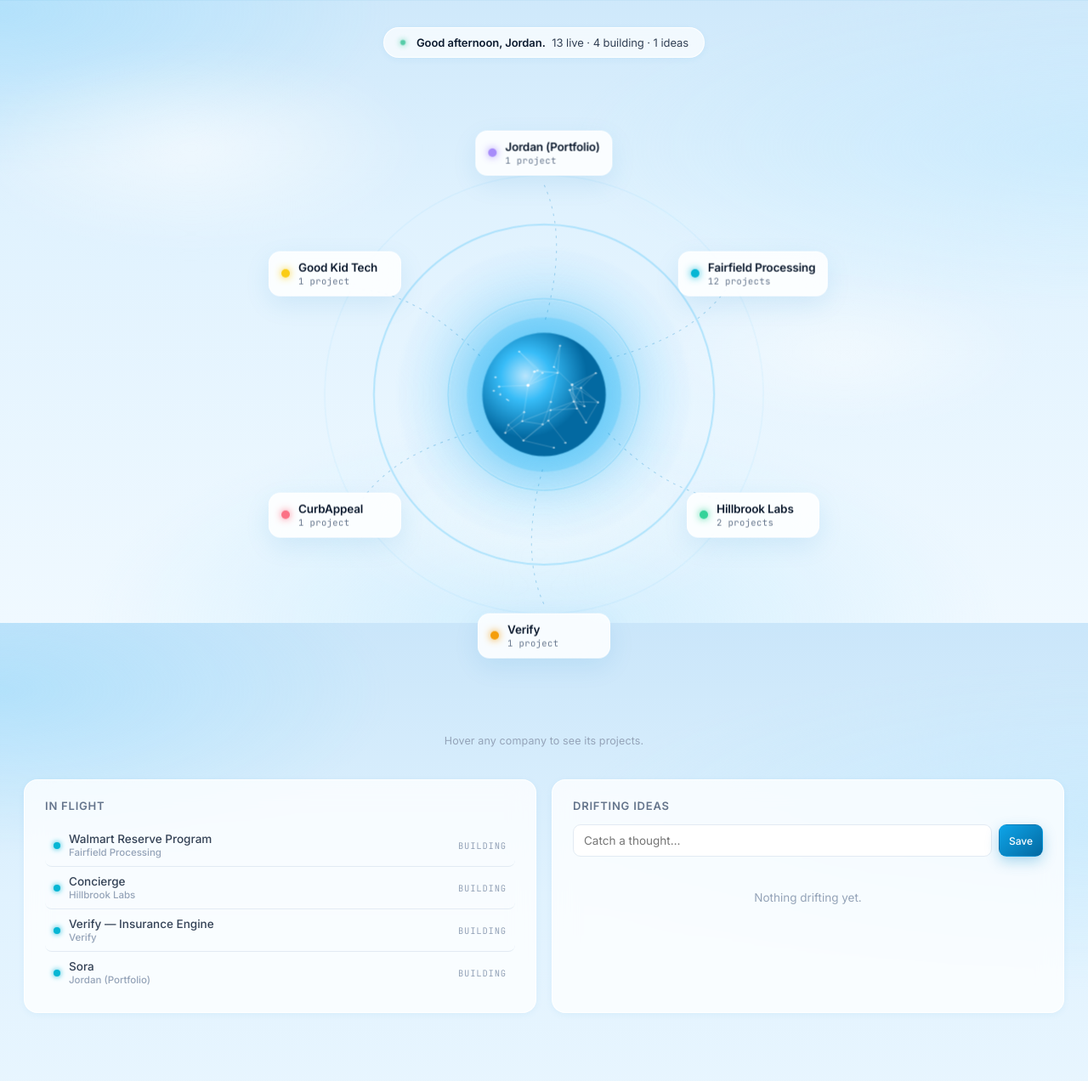
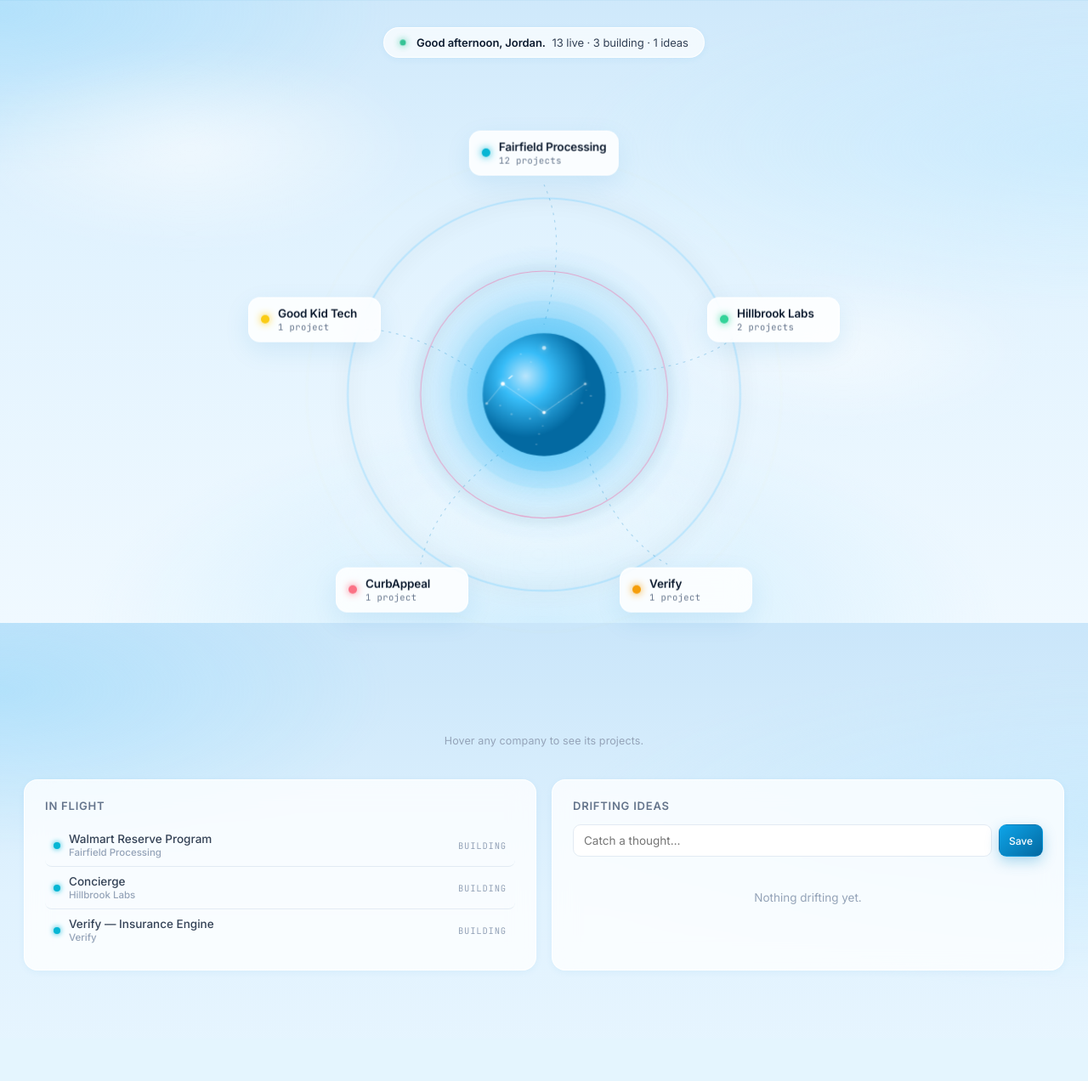
Before and after one commit to polyfilai-lab/sora, a Flask app: page / in a window 1280 px wide. Shown: the part 67-1339 px from the top of the page at 85% size. After the commit the page ends 1209 px from the top, so only its background shows below. Run offline with Flask 3, Linux system fonts and the light colour scheme; some libraries are stand-ins or nearby versions.

Commit message:
Brain refinements: drop Portfolio, Libra constellation, spectrum rings, shooting stars

```diff
--- a/app.py
+++ b/app.py
@@ -307,6 +307,36 @@
 _bootstrap_if_empty()
 
 
+# Idempotent migrations — safe to run on every boot. They only act if the
+# old state is detected.
+def _run_idempotent_migrations():
+    try:
+        data = store.load()
+        portfolio = next(
+            (c for c in data["companies"] if c["name"].strip().lower() in
+             {"jordan (portfolio)", "jordan portfolio"}),
+            None,
+        )
+        if portfolio:
+            pcid = portfolio["id"]
+            kept: list[dict] = []
+            for p in data["projects"]:
+                if p["name"] == "Sora" and p.get("company_id") == pcid:
+                    continue  # delete the meta-Sora project
+                if p.get("company_id") == pcid:
+                    p["company_id"] = None  # unassign others
+                kept.append(p)
+            data["projects"] = kept
+            data["companies"] = [c for c in data["companies"] if c["id"] != pcid]
+            store.save(data)
+            print("[sora] migration: removed Jordan (Portfolio) + Sora project", flush=True)
+    except Exception as e:
+        print(f"[sora] migration skipped: {type(e).__name__}: {e}", flush=True)
+
+
+_run_idempotent_migrations()
+
+
 # Manual re-bootstrap endpoint (idempotent — only seeds if empty)
 @app.post("/api/bootstrap")
 def api_bootstrap():
--- a/static/sora.css
+++ b/static/sora.css
@@ -212,22 +212,52 @@
   overflow: visible;
 }
 
-/* Sonar rings — three rings expanding outward */
+/* Sonar rings — three rings expanding outward, each cycling through a spectrum */
 .brain-ring {
   fill: none;
-  stroke: var(--sky-400);
-  stroke-width: 1.2;
+  stroke-width: 1.4;
   transform-origin: center;
   transform-box: fill-box;
-  animation: sonar 4.5s ease-out infinite;
   opacity: 0;
+  filter: drop-shadow(0 0 6px currentColor);
 }
-.brain-ring.r2 { animation-delay: 1.5s; stroke-width: 1; }
-.brain-ring.r3 { animation-delay: 3s;   stroke-width: 0.8; }
+.brain-ring.r1 {
+  animation: sonar 4.5s ease-out infinite, hue-1 14s linear infinite;
+}
+.brain-ring.r2 {
+  animation: sonar 4.5s ease-out infinite 1.5s, hue-2 14s linear infinite;
+  stroke-width: 1.1;
+}
+.brain-ring.r3 {
+  animation: sonar 4.5s ease-out infinite 3s, hue-3 14s linear infinite;
+  stroke-width: 0.9;
+}
 @keyframes sonar {
-  0%   { transform: scale(0.6); opacity: 0; }
-  20%  { opacity: 0.6; }
-  100% { transform: scale(2.3); opacity: 0; }
+  0%   { transform: scale(0.55); opacity: 0; }
+  18%  { opacity: 0.75; }
+  100% { transform: scale(2.4);  opacity: 0; }
+}
+/* Spectrum cycles, phase-offset per ring for a continuous chase */
+@keyframes hue-1 {
+  0%, 100% { stroke: #38bdf8; }   /* cyan */
+  20%      { stroke: #a78bfa; }   /* violet */
+  40%      { stroke: #f472b6; }   /* pink */
+  60%      { stroke: #fbbf24; }   /* gold */
+  80%      { stroke: #34d399; }   /* mint */
+}
+@keyframes hue-2 {
+  0%, 100% { stroke: #f472b6; }
+  20%      { stroke: #fbbf24; }
+  40%      { stroke: #34d399; }
+  60%      { stroke: #38bdf8; }
+  80%      { stroke: #a78bfa; }
+}
+@keyframes hue-3 {
+  0%, 100% { stroke: #34d399; }
+  20%      { stroke: #38bdf8; }
+  40%      { stroke: #a78bfa; }
+  60%      { stroke: #f472b6; }
+  80%      { stroke: #fbbf24; }
 }
 
 /* Brain core: breathing + soft glow */
@@ -252,39 +282,74 @@
   fill: url(#brain-grad);
 }
 
-/* Neural mesh — dots + lines inside the core */
-.neural-dot {
-  fill: rgba(255, 255, 255, 0.55);
+/* Libra constellation — replaces the random neural mesh */
+.libra-star {
+  fill: rgba(255, 255, 255, 0.5);
 }
-.neural-dot.active {
+.libra-star.bright {
   fill: white;
-  animation: flicker 1.8s ease-in-out infinite;
+  filter: drop-shadow(0 0 4px rgba(255,255,255,0.95));
+  animation: twinkle 2.6s ease-in-out infinite;
 }
-.neural-dot.active.d2 { animation-delay: 0.4s; }
-.neural-dot.active.d3 { animation-delay: 0.8s; }
-.neural-dot.active.d4 { animation-delay: 1.2s; }
-.neural-dot.active.d5 { animation-delay: 1.6s; }
-@keyframes flicker {
-  0%, 100% { opacity: 1;   r: 1.8; }
-  50%      { opacity: 0.4; r: 1.2; }
+.libra-star.b1 { animation-delay: 0s; }
+.libra-star.b2 { animation-delay: 0.6s; }
+.libra-star.b3 { animation-delay: 1.2s; }
+.libra-star.b4 { animation-delay: 1.8s; }
+@keyframes twinkle {
+  0%, 100% { opacity: 1;   transform: scale(1); }
+  50%      { opacity: 0.55; transform: scale(0.8); }
+}
+.libra-star { transform-origin: center; transform-box: fill-box; }
+
+.libra-line {
+  stroke: rgba(255, 255, 255, 0.45);
+  stroke-width: 0.8;
+  fill: none;
+  filter: drop-shadow(0 0 3px rgba(255,255,255,0.4));
+}
+.libra-line.pulse {
+  stroke: white;
+  stroke-width: 1.2;
+  stroke-dasharray: 6 120;
+  stroke-dashoffset: 0;
+  animation: travel 2.8s linear infinite;
+}
+.libra-line.pulse.p2 { animation-delay: 0.9s; }
+@keyframes travel {
+  to { stroke-dashoffset: -126; }
 }
 
-.neural-line {
-  stroke: rgba(255, 255, 255, 0.32);
-  stroke-width: 0.7;
-  fill: none;
+/* ── Shooting stars — streak across the brain canvas ──────── */
+.shooting-stars {
+  position: absolute;
+  inset: 0;
+  pointer-events: none;
+  overflow: hidden;
+  z-index: 2;
+  border-radius: 999px;  /* clip to roughly the brain area */
 }
-.neural-line.pulse {
-  stroke: white;
-  stroke-width: 1;
-  stroke-dasharray: 4 100;
-  stroke-dashoffset: 0;
-  animation: travel 2.4s linear infinite;
+.shooting-star {
+  position: absolute;
+  width: 110px; height: 2px;
+  background: linear-gradient(90deg,
+    transparent 0%,
+    rgba(255, 255, 255, 0)  10%,
+    rgba(255, 255, 255, 0.85) 70%,
+    white 100%);
+  border-radius: 99px;
+  transform-origin: right center;
+  filter:
+    drop-shadow(0 0 5px rgba(255,255,255,0.95))
+    drop-shadow(0 0 14px rgba(125, 211, 252, 0.6))
+    drop-shadow(0 0 24px rgba(167, 139, 250, 0.4));
+  opacity: 0;
+  animation: shoot 1.05s ease-out forwards;
 }
-.neural-line.pulse.p2 { animation-delay: 0.8s; }
-.neural-line.pulse.p3 { animation-delay: 1.6s; }
-@keyframes travel {
-  to { stroke-dashoffset: -104; }
+@keyframes shoot {
+  0%   { opacity: 0; transform: translate(0, 0) rotate(var(--rot, 30deg)); }
+  10%  { opacity: 1; }
+  88%  { opacity: 1; }
+  100% { opacity: 0; transform: translate(var(--dx, 400px), var(--dy, 200px)) rotate(var(--rot, 30deg)); }
 }
 
 /* Connection lines from brain to each company chip */
--- a/static/sora.js
+++ b/static/sora.js
@@ -398,48 +398,118 @@
     };
   }
 
-  function renderNeuralMesh() {
+  // Libra constellation — 4 main stars (α, β, γ, σ) form the balance / kite,
+  // plus a handful of dim ambient stars for context. Positioned inside the
+  // brain core (radius 72 around BRAIN_CX, BRAIN_CY).
+  function renderLibra() {
     const g = document.getElementById('neural-mesh');
     if (!g) return;
-    const rand = rng('sora-brain-v1');
-    const N = 32;
-    const dots = [];
-    for (let i = 0; i < N; i++) {
-      // Cluster inside the brain core circle (R = 72 around cx, cy)
-      let x, y, ok = false;
-      let tries = 0;
-      while (!ok && tries < 12) {
-        x = BRAIN_CX + (rand() - 0.5) * 130;
-        y = BRAIN_CY + (rand() - 0.5) * 130;
-        const dx = x - BRAIN_CX, dy = y - BRAIN_CY;
-        if (Math.sqrt(dx*dx + dy*dy) < BRAIN_R - 6) ok = true;
+
+    const CX = BRAIN_CX, CY = BRAIN_CY;
+    // Stars in a 100×100 normalized space, then mapped to brain coords.
+    // Real Libra: β (top, brightest), α (lower-left), γ (lower-right), σ (bottom)
+    const SCALE = 1.05; // half-width of the constellation in svg units
+    function pos(nx, ny) {
+      return {
+        x: CX + (nx - 50) * SCALE,
+        y: CY + (ny - 50) * SCALE,
+      };
+    }
+    const beta  = pos(50,  -2);   // top apex of the scale
+    const alpha = pos(  4, 38);   // lower-left
+    const gamma = pos(96, 38);    // lower-right
+    const sigma = pos(50, 70);    // bottom
+    const upsilon = pos(-14, 60); // far left dimmer star
+
+    const lines = [
+      [alpha, beta],
+      [beta,  gamma],
+      [gamma, sigma],
+      [sigma, alpha],
+      [alpha, upsilon],
+    ];
+
+    const stars = [
+      { p: beta,    r: 2.8, bright: true, b: 1 },  // brightest
+      { p: alpha,   r: 2.4, bright: true, b: 2 },
+      { p: sigma,   r: 2.1, bright: true, b: 3 },
+      { p: gamma,   r: 1.9, bright: true, b: 4 },
+      { p: upsilon, r: 1.6, bright: false },
+    ];
+
+    // Ambient background stars — non-constellation, for visual density
+    const rand = rng('libra-ambient-v1');
+    const ambient = [];
+    for (let i = 0; i < 14; i++) {
+      let ax, ay, ok = false, tries = 0;
+      while (!ok && tries < 10) {
+        ax = CX + (rand() - 0.5) * 130;
+        ay = CY + (rand() - 0.5) * 130;
+        const dx = ax - CX, dy = ay - CY;
+        if (Math.sqrt(dx*dx + dy*dy) < BRAIN_R - 8) ok = true;
         tries++;
       }
-      dots.push({ x, y, active: i < 5 });
+      ambient.push({ x: ax, y: ay, r: 0.6 + rand() * 0.7 });
     }
 
     let html = '';
-    // Lines between nearby dots
-    let lineIdx = 0;
-    for (let i = 0; i < dots.length; i++) {
-      for (let j = i + 1; j < dots.length; j++) {
-        const dx = dots[i].x - dots[j].x, dy = dots[i].y - dots[j].y;
-        const d = Math.sqrt(dx*dx + dy*dy);
-        if (d < 38 && rand() < 0.5) {
-          const isPulse = lineIdx < 3;
-          const cls = 'neural-line' + (isPulse ? ' pulse p' + (lineIdx + 1) : '');
-          html += `<line class="${cls}" x1="${dots[i].x.toFixed(1)}" y1="${dots[i].y.toFixed(1)}" x2="${dots[j].x.toFixed(1)}" y2="${dots[j].y.toFixed(1)}"/>`;
-          lineIdx++;
-        }
-      }
+    // Lines (drawn first, behind stars)
+    lines.forEach((ln, i) => {
+      const isPulse = i < 2;  // top two edges pulse, rest are static
+      const cls = 'libra-line' + (isPulse ? ' pulse p' + (i + 1) : '');
+      html += `<line class="${cls}" x1="${ln[0].x.toFixed(1)}" y1="${ln[0].y.toFixed(1)}" x2="${ln[1].x.toFixed(1)}" y2="${ln[1].y.toFixed(1)}"/>`;
+    });
+    // Ambient dim stars
+    ambient.forEach(a => {
+      html += `<circle class="libra-star" cx="${a.x.toFixed(1)}" cy="${a.y.toFixed(1)}" r="${a.r.toFixed(1)}" opacity="0.55"/>`;
+    });
+    // Main Libra stars
+    stars.forEach(s => {
+      const cls = 'libra-star' + (s.bright ? ' bright b' + s.b : '');
+      html += `<circle class="${cls}" cx="${s.p.x.toFixed(1)}" cy="${s.p.y.toFixed(1)}" r="${s.r}"/>`;
+    });
+
+    g.innerHTML = html;
+  }
+
+  // ── Shooting stars — spawn one every ~700–1500ms ─────────
+  let shootingStarsTimer = null;
+  function spawnShootingStar() {
+    const c = document.getElementById('shooting-stars');
+    if (!c) return;
+    const star = document.createElement('div');
+    star.className = 'shooting-star';
+
+    // Random starting point in the upper portion of the canvas
+    const startX = Math.random() * 75;        // 0% – 75%
+    const startY = Math.random() * 55;        // 0% – 55%
+    // Diagonal travel angle (always downward, 20–55° below horizontal)
+    const angle = 18 + Math.random() * 38;
+    const dist  = 320 + Math.random() * 240;  // 320–560 px
+    const dx = Math.cos(angle * Math.PI / 180) * dist;
+    const dy = Math.sin(angle * Math.PI / 180) * dist;
+
+    star.style.left = startX + '%';
+    star.style.top  = startY + '%';
+    star.style.setProperty('--rot', angle + 'deg');
+    star.style.setProperty('--dx', dx.toFixed(0) + 'px');
+    star.style.setProperty('--dy', dy.toFixed(0) + 'px');
+    star.style.animationDuration = (0.85 + Math.random() * 0.55).toFixed(2) + 's';
+    // Slight length variance
+    star.style.width = (80 + Math.random() * 70).toFixed(0) + 'px';
+
+    c.appendChild(star);
+    setTimeout(() => star.remove(), 1600);
+  }
+
+  function startShootingStars() {
+    function loop() {
+      spawnShootingStar();
+      // Occasionally double-up for a richer feel
+      if (Math.random() < 0.18) setTimeout(spawnShootingStar, 220);
+      shootingStarsTimer = setTimeout(loop, 700 + Math.random() * 900);
     }
-    // Dots on top
-    dots.forEach((d, i) => {
-      const r = d.active ? 1.8 : 1.3;
-      const cls = 'neural-dot' + (d.active ? ' active d' + (i % 5 + 1) : '');
-      html += `<circle class="${cls}" cx="${d.x.toFixed(1)}" cy="${d.y.toFixed(1)}" r="${r}"/>`;
-    });
-    g.innerHTML = html;
+    loop();
   }
 
   function placeChipsAndConnectors() {
@@ -572,8 +642,9 @@
   function init() {
     setGreeting();
     pingAll();
-    renderNeuralMesh();
+    renderLibra();
     placeChipsAndConnectors();
+    startShootingStars();
   }
   if (document.readyState === 'loading') {
     document.addEventListener('DOMContentLoaded', init);
--- a/templates/dashboard.html
+++ b/templates/dashboard.html
@@ -48,6 +48,8 @@
       <!-- Connection lines + chip anchors are injected by JS -->
       <g id="brain-connectors"></g>
     </svg>
+
+    <div class="shooting-stars" id="shooting-stars"></div>
 
     <div class="chip-layer" id="chip-layer">
       <!-- Company chips placed by JS at angular positions -->
```
